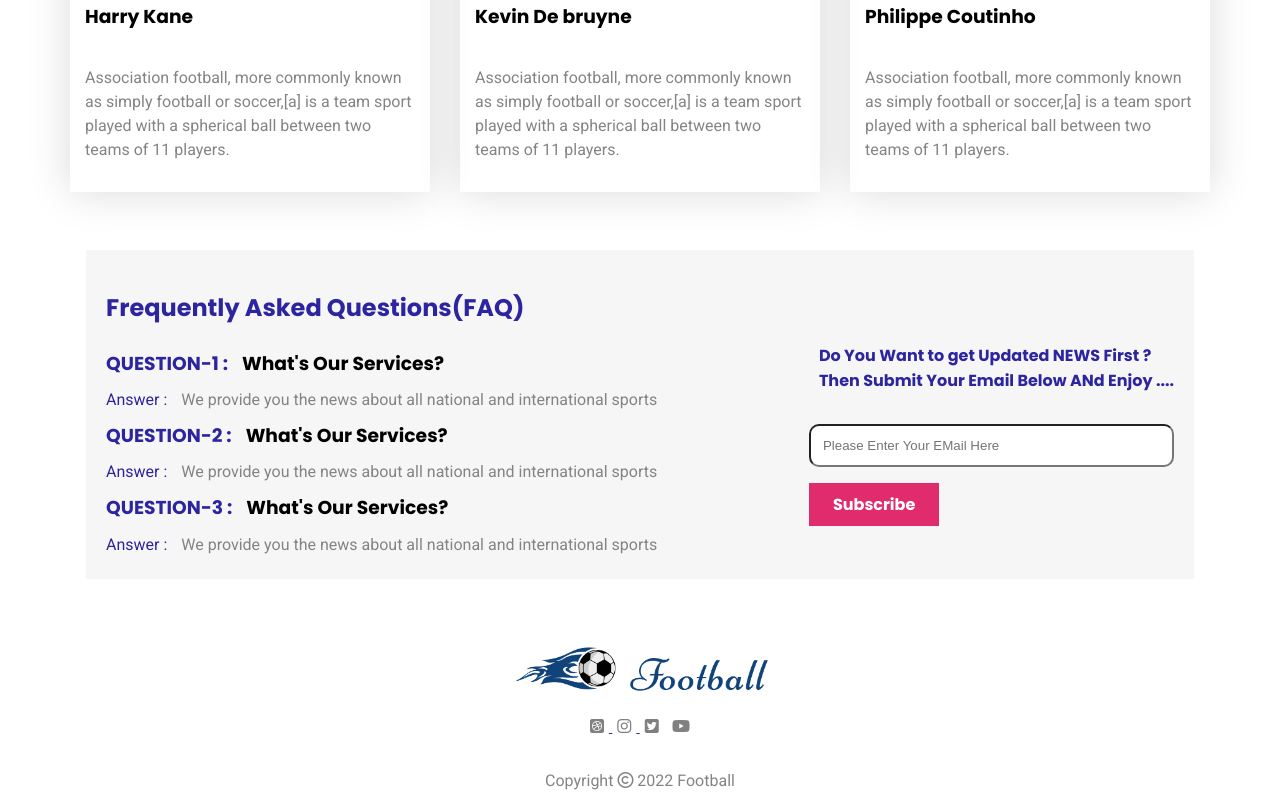
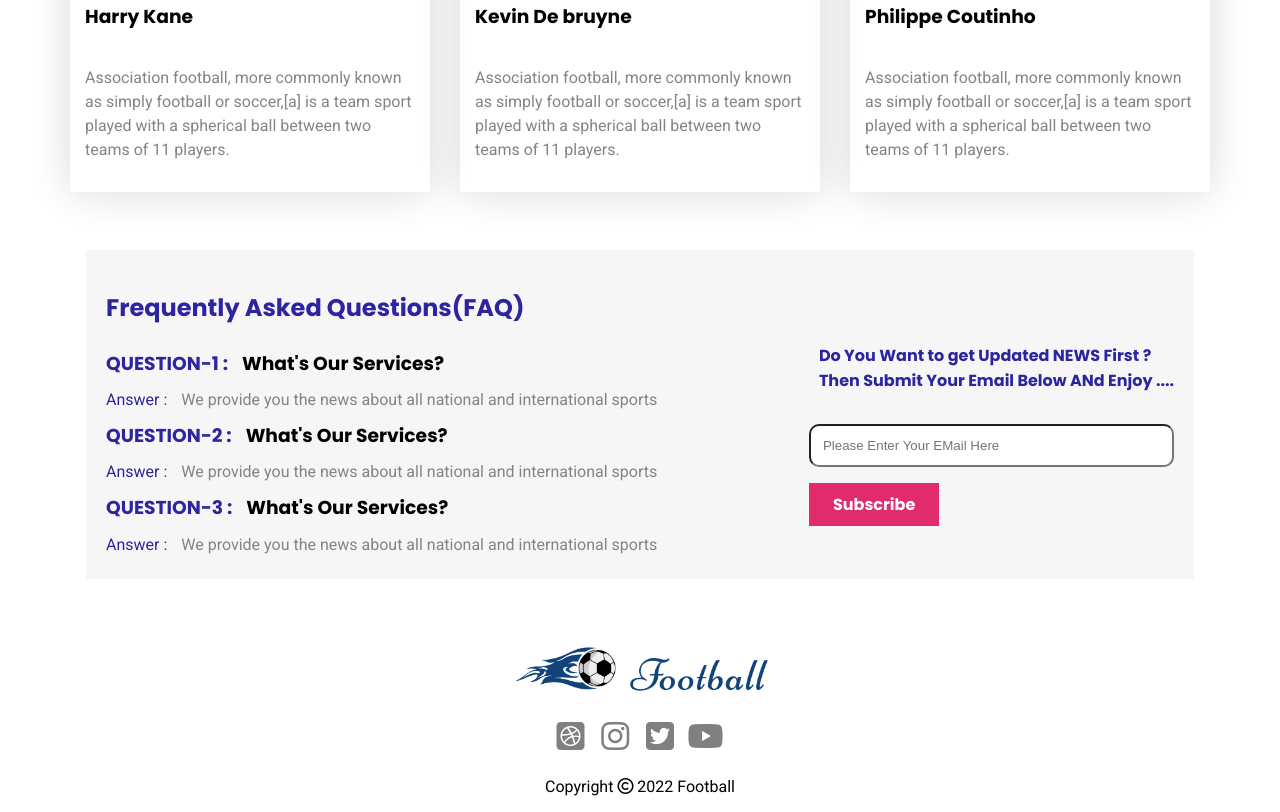
Before and after one commit to Jannat267/css3-Responsive-football-website, a plain HTML site: page index.html in a window 1280 px wide. Shown: the part 2652-3464 px from the top of the page. Drawn offline with Linux system fonts and the light colour scheme.

Commit message:
icon-solve

```diff
--- a/index.html
+++ b/index.html
@@ -158,7 +158,7 @@
             <a href=""><i class="fab fa-youtube"></i></a>
         </div>
         <div class="copyrights">
-            <p>Copyright <span><i class="far fa-copyright"></i></span> 2022 Football</p>
+            <p class="black">Copyright <span><i class="far fa-copyright"></i></span> 2022 Football</p>
         </div>
     </footer>
 
--- a/styles.css
+++ b/styles.css
@@ -32,6 +32,10 @@ main {
 .blue {
     color: #2D25A0;
     padding: 10PX;
+}
+
+.black {
+    color: black;
 }
 
 .top-banner {
@@ -122,9 +126,13 @@ p {
 }
 
 .icons i {
-    height: 32px;
     color: gray;
     padding: 5px;
+}
+
+.icons a {
+    text-decoration: none;
+    font-size: 32px;
 }
 
 .logo img {
```
